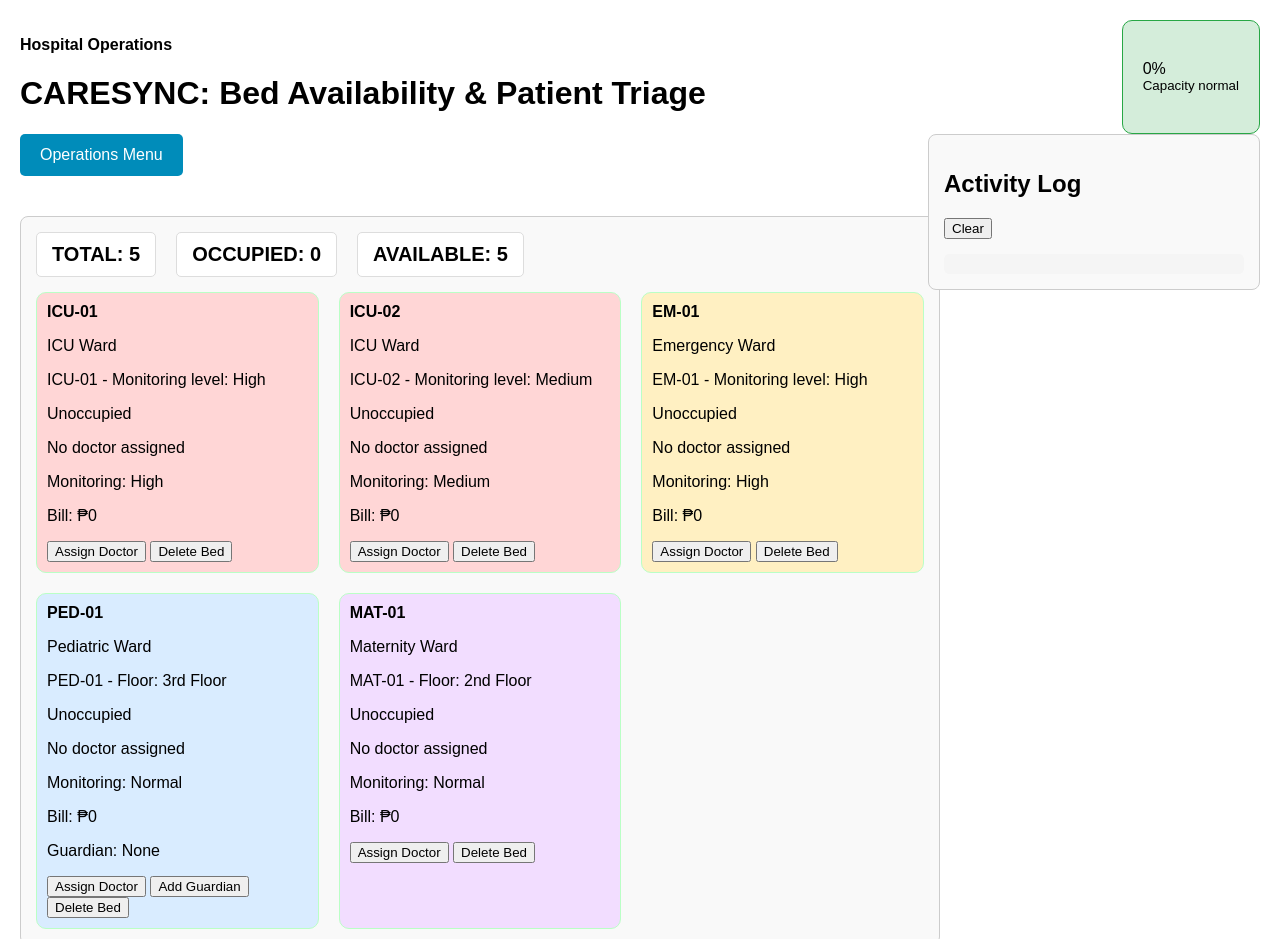
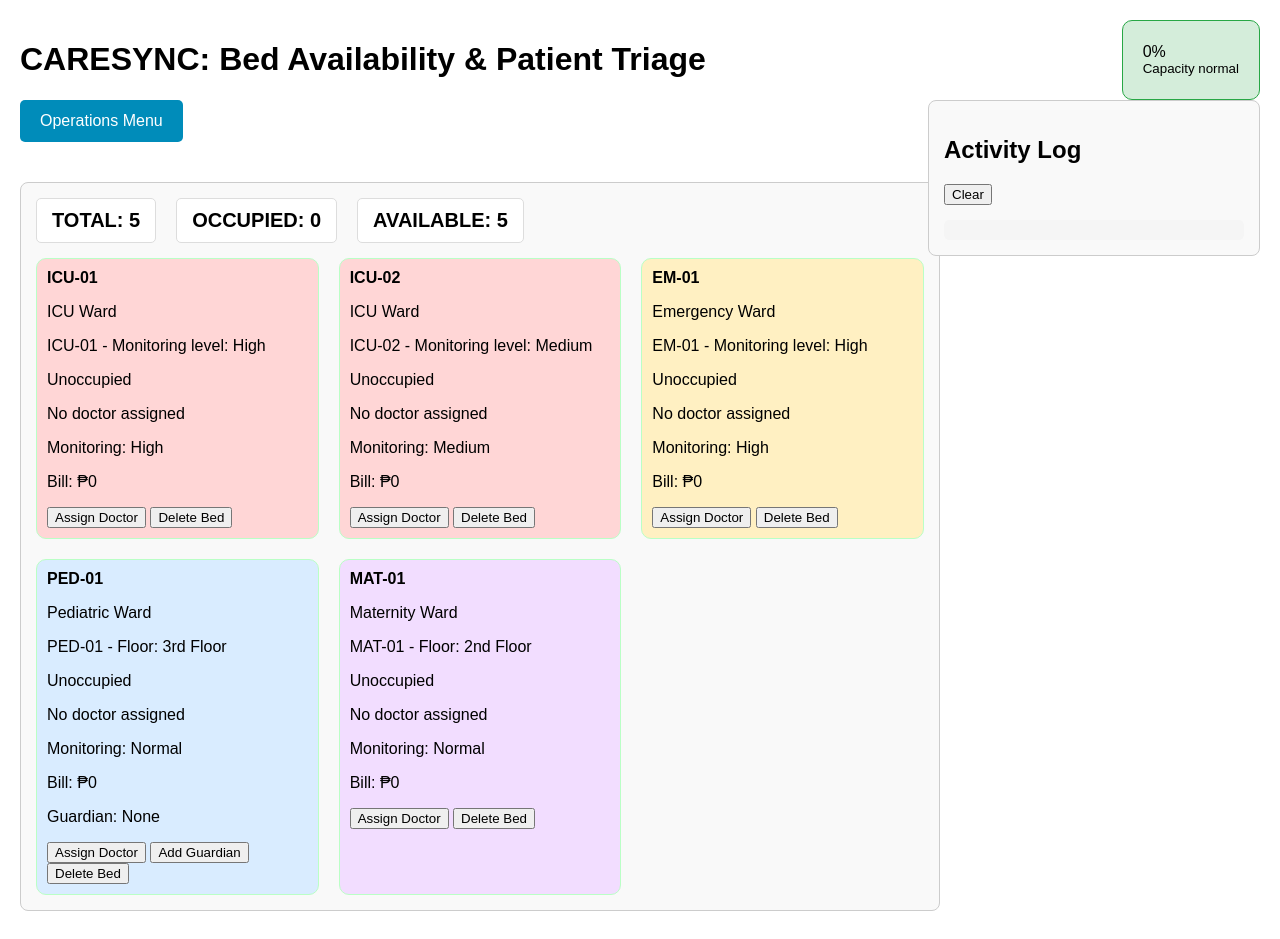
Before and after one commit to ohimeee/Hospital-Bed-Patient-Triage-System, a website built with Vite: page index.html in a window 1280 px wide. Shown: the top 939 px of the page. Built offline with nearby package versions, Linux system fonts and the light colour scheme.

Commit message:
removed hospital operations thingy on top of index

```diff
--- a/index.html
+++ b/index.html
@@ -9,7 +9,6 @@
     <div id="app">
       <header class="topbar">
         <div>
-          <p class="eyebrow">Hospital Operations</p>
           <h1>CARESYNC: Bed Availability & Patient Triage</h1>
         </div>
 
```
